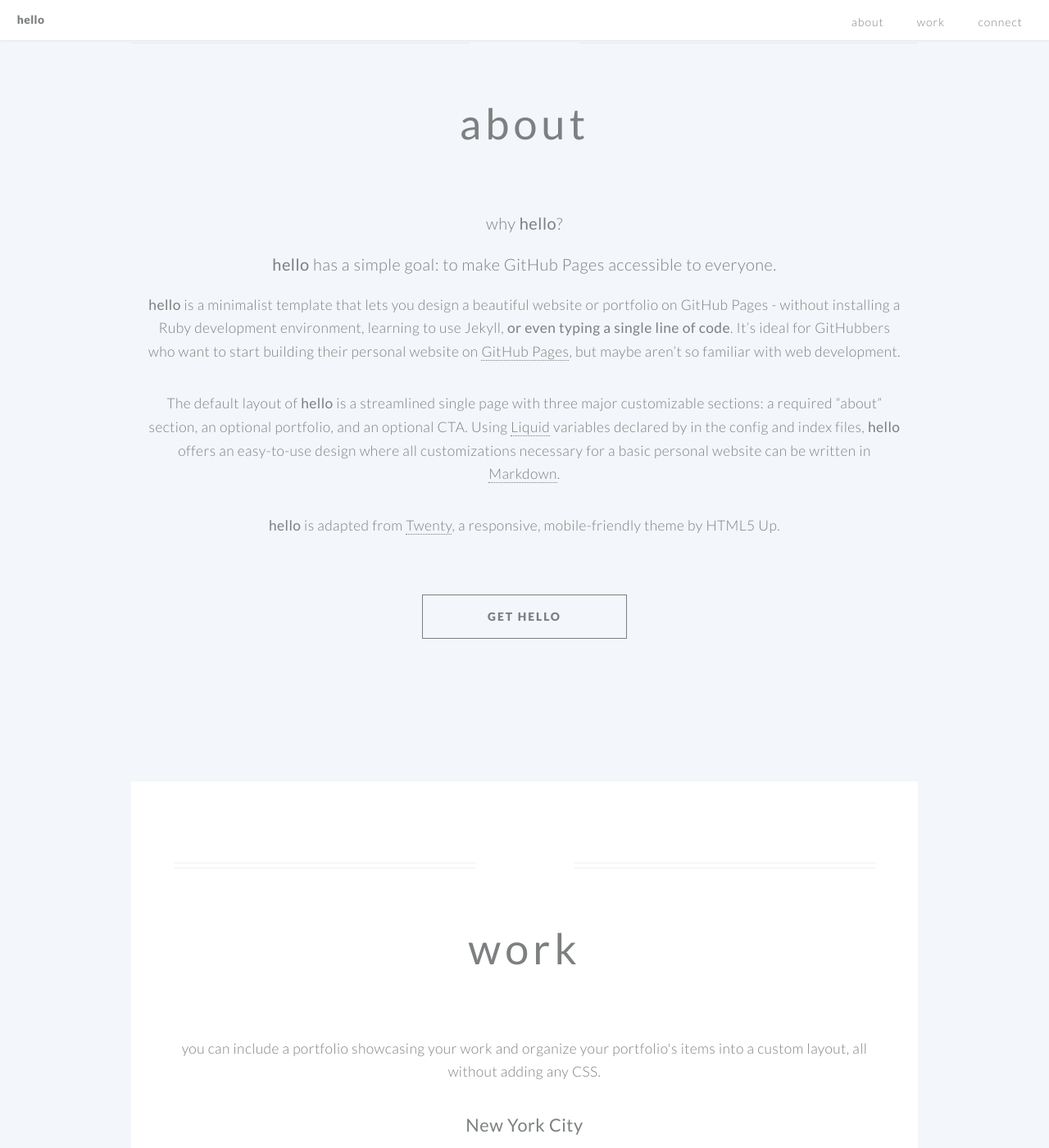
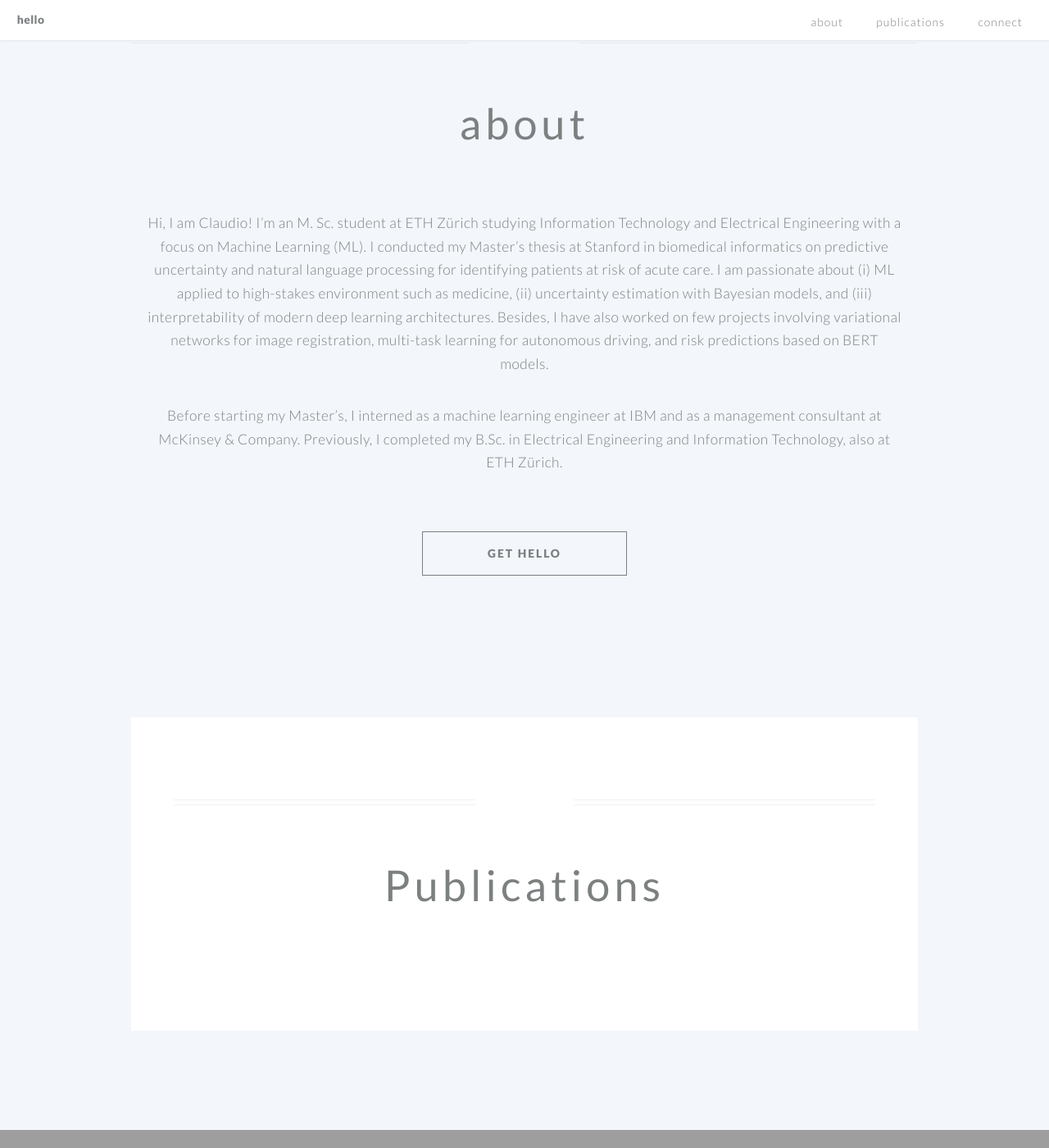
Before and after one commit to fanconic/fanconic.github.io, a Jekyll site: the page built from index.md, in a window 1280 px wide and 1400 px high, scrolled down 611 px. Shown: the whole window at 82% size. Built offline with Jekyll 4.4.1, drawn with Linux system fonts in a browser that asks for light colours; some of the changed text lies outside the part shown; grey boxes are pictures that could not be loaded.

Commit message:
added personal information

```diff
--- a/index.md
+++ b/index.md
@@ -29,29 +29,19 @@ about_button_label: get hello # the label on the button
 
 # By declaring these variables, you can include a portfolio showcasing your work and organize your portfolio's items into a custom layout, all without adding any CSS. In addition, you must 1) create an HTML file in the_includes folder for each project with the text you'd like to display, and 2) create a YAML file in the _data folder describing the order in which each project should be shown and categorized. See `/includes/example.html` and `/_data/work.yml` for examples.
 
-portfolio: work # the heading for your portfolio and title of your YAML file
-portfolio_description: you can include a portfolio showcasing your work and organize your portfolio's items into a custom layout, all without adding any CSS. # a description to be desplayed below the heading and above the content
+portfolio: Publications # the heading for your portfolio and title of your YAML file
+portfolio_description:  # a description to be desplayed below the heading and above the content
 
 # optional CTA section --------------------------------------------------
 
 # By declaring these variables, you can include a CTA section.
 cta: connect # the heading for your CTA section
-cta_description: questions, comments, or concerns? please don't hesitate to reach out. # a description to be desplayed below the heading and above the content
+cta_description: Questions, comments, and inquiries? Don't hesitate to reach out. # a description to be desplayed below the heading and above the content
 cta_button: mailto:claudio.fanconi@outlook.com # a link to an external website or to media
 cta_button_label: contact # the label on the button
 
 ---
 [//]: # (write a bit about yourself here)
-### why **hello**?
+Hi, I am Claudio! I'm an M. Sc. student at ETH Zürich studying Information Technology and Electrical Engineering with a focus on Machine Learning (ML). I conducted my Master's thesis at Stanford in biomedical informatics on predictive uncertainty and natural language processing for identifying patients at risk of acute care. I am passionate about (i) ML applied to high-stakes environment such as medicine, (ii) uncertainty estimation with Bayesian models, and (iii) interpretability of modern deep learning architectures. Besides, I have also worked on few projects involving variational networks for image registration, multi-task learning for autonomous driving, and risk predictions based on BERT models.
 
-### **hello** has a simple goal: to make GitHub Pages accessible to everyone.
-
-**hello** is a minimalist template that lets you design a beautiful website or portfolio on GitHub Pages - without installing a Ruby
-development environment, learning to use Jekyll, **or even typing a single line of code**. It's ideal for GitHubbers
-who want to start building their personal website on [GitHub Pages](https://pages.github.com/), but maybe aren't so familiar with web development.
-
-
-The default layout of **hello** is a streamlined single page with three major customizable sections: a required "about" section, an optional portfolio, and an optional CTA. Using [Liquid](https://shopify.github.io/liquid/) variables declared by in the config and index files, **hello** offers an easy-to-use design where all customizations necessary for a basic personal website can be written in [Markdown](https://www.markdownguide.org/basic-syntax/).
-
-
-**hello** is adapted from [Twenty](https://html5up.net/twenty), a responsive, mobile-friendly theme by HTML5 Up.
+Before starting my Master's, I interned as a machine learning engineer at IBM and as a management consultant at McKinsey & Company. Previously, I completed my B.Sc. in Electrical Engineering and Information Technology, also at ETH Zürich.
```
